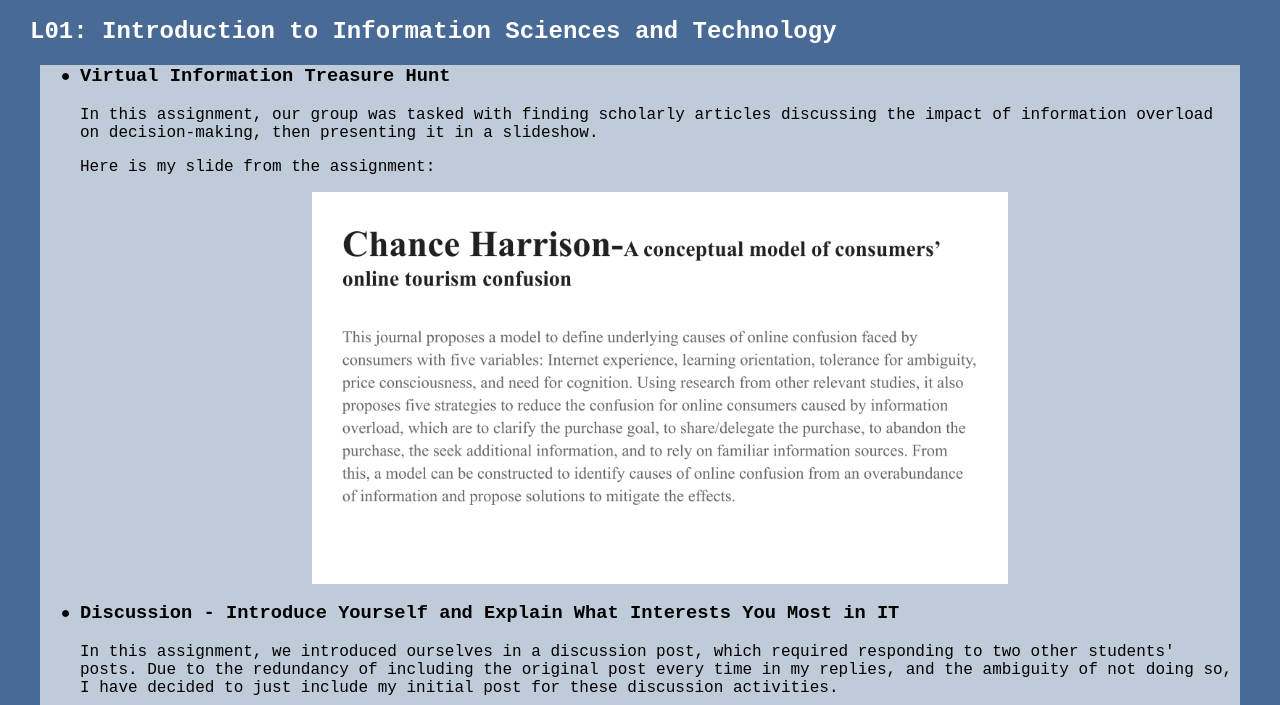
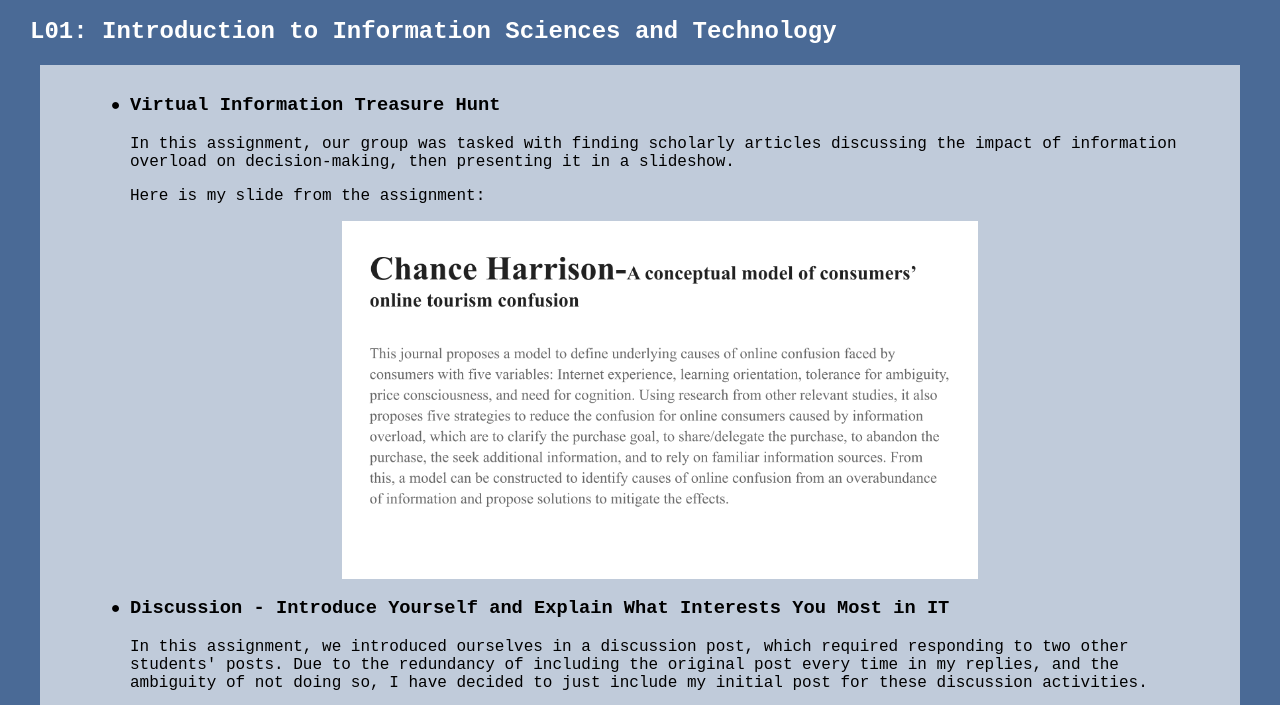
Before and after one commit to cchBSODmaster/cchBSODmaster.github.io, a plain HTML site: page index.html in a window 1280 px wide. Shown: the part 70-775 px from the top of the page. Drawn offline with Linux system fonts and the light colour scheme.

Commit message:
text box padding

```diff
--- a/index.html
+++ b/index.html
@@ -15,7 +15,7 @@
     }
     div {
       margin: 10px;
-      padding: 10px 10px 10px 25;
+      padding: 10px 50px 50px 50px;
       background: rgba(255, 255, 255, 0.65);
     }
     h1 {
```
